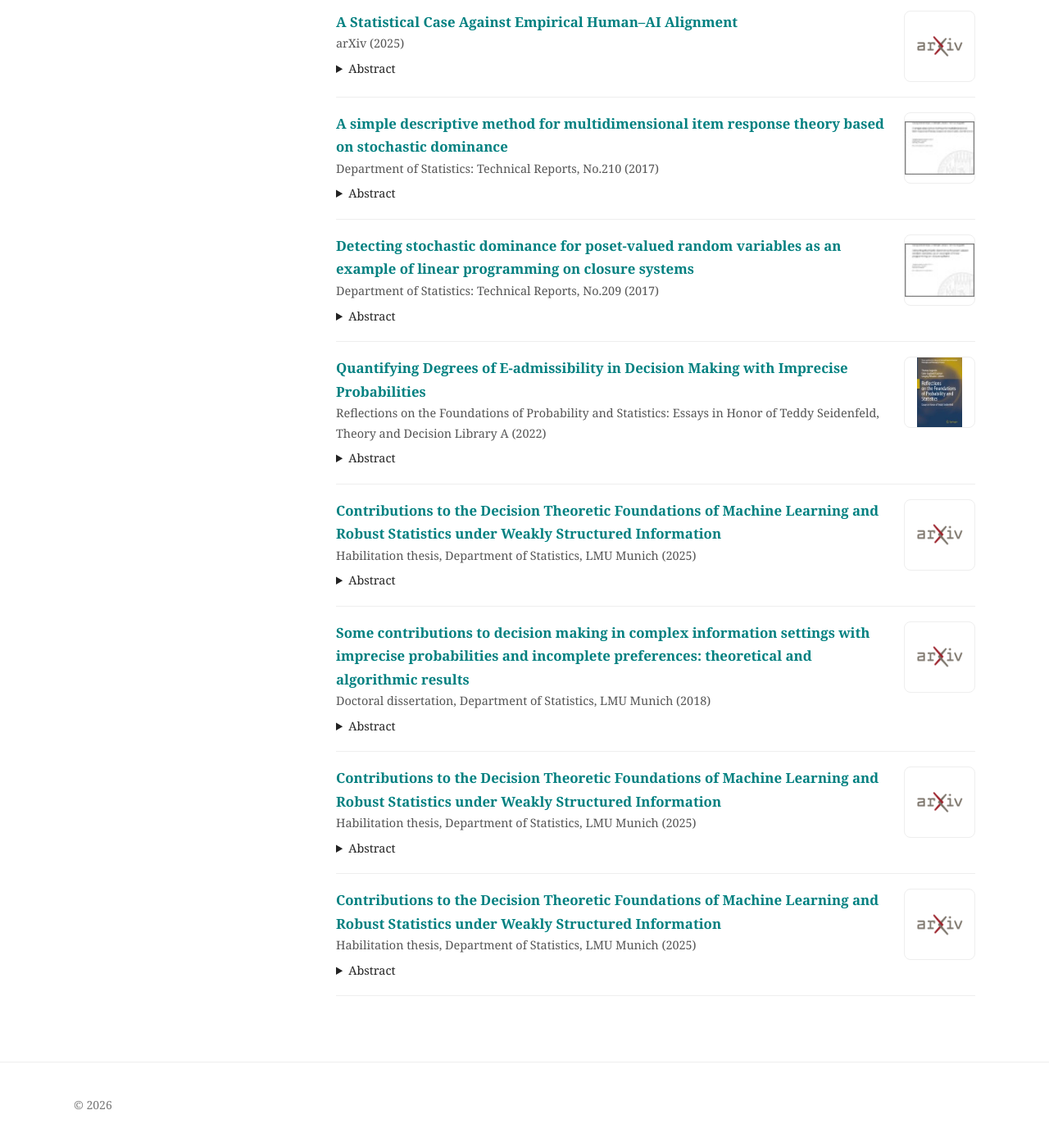
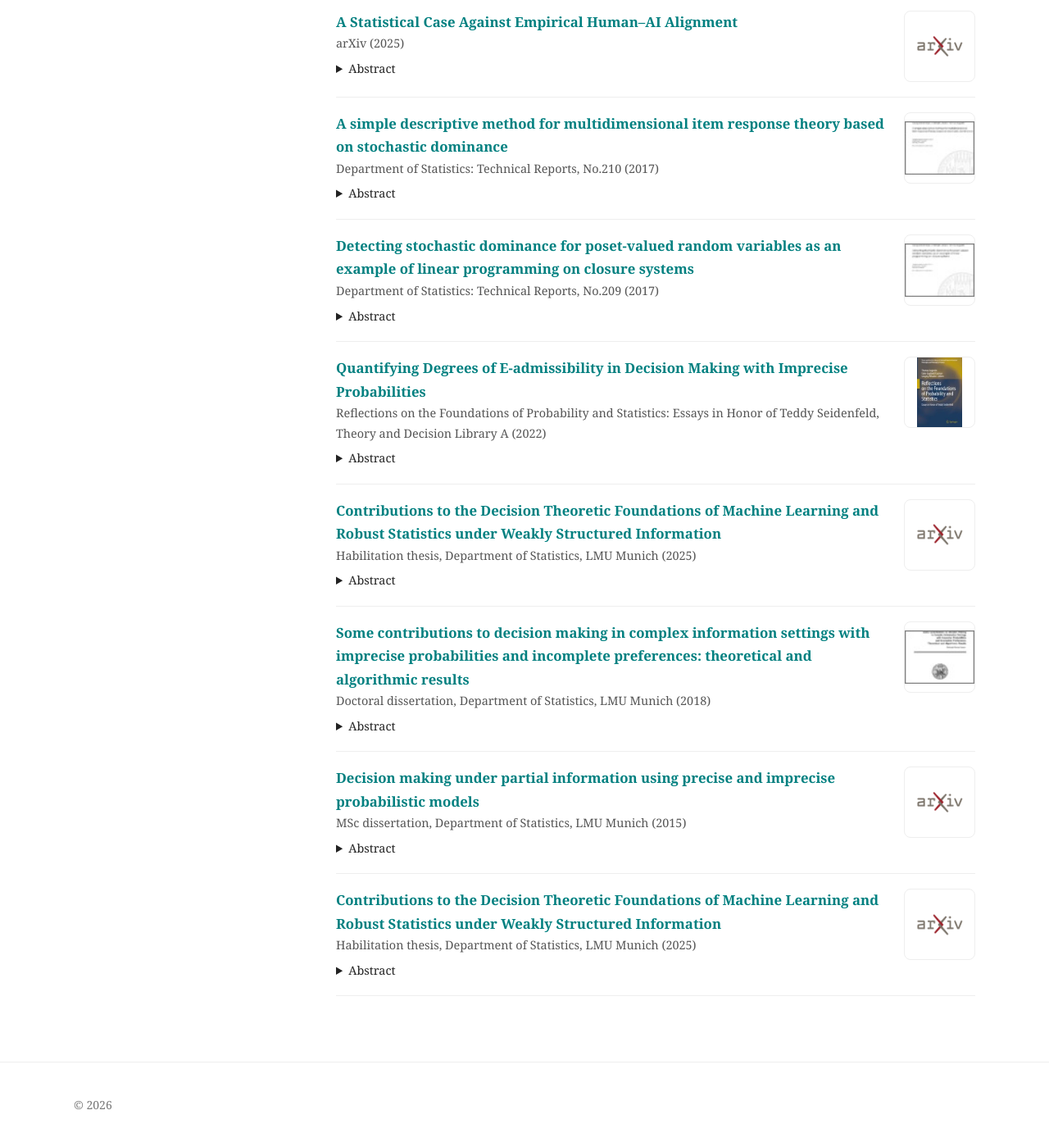
Before and after one commit to jansenc/jansenc.github.io, a Jekyll site: the page built from publications/index.md, in a window 1280 px wide and 1400 px high, scrolled down 3578 px. Shown: the top 1393 px of the window at 82% size. Built offline with Jekyll 4.4.1, drawn with Linux system fonts in a browser that asks for light colours; some of the changed text lies outside the part shown.

Commit message:
Update index.md

```diff
--- a/publications/index.md
+++ b/publications/index.md
@@ -498,16 +498,39 @@ as well as conservative bounds that are given by the application of Vapnik-Cherv
 
      </details>
   </div>
-  <img src="/assets/arxiv.jpg">
+  <img src="/assets/diss.jpg">
 </div>
 
 <div class="pub thesis">
   <div class="pub-left">
-    <div class="pub-title"><b><a href="https://arxiv.org/abs/2501.10195" class="paper-link">Contributions to the Decision Theoretic Foundations of Machine Learning and Robust Statistics under Weakly Structured Information</a></b></div>
-    <div class="pub-meta">Habilitation thesis, Department of Statistics, LMU Munich (2025)</div>
+    <div class="pub-title"><b><a href="https://doi.org/10.5282/ubm/epub.25591" class="paper-link">Decision making under partial information using precise and imprecise probabilistic models</a></b></div>
+    <div class="pub-meta">MSc dissertation, Department of Statistics, LMU Munich (2015)</div>
 
       <details><summary>Abstract</summary>
-    This paper is concerned with decision making using imprecise probabilities and looks at extensions and aspects of the criterion of E-admissibility, as introduced by Levi and extensively studied and advocated by Teddy Seidenfeld. In the first part, we introduce a decision criterion that allows for explicitly modeling how far maximal decisions in Walley’s sense are accepted to deviate from E-admissibility. We also provide an efficient and simple algorithm based on linear programming theory for this criterion. In the second part of the paper, we propose two measures for quantifying what we call the extent of E-admissibility of an E-admissible act, i.e. the size of the set of measures for which the corresponding act maximizes expected utility. The first measure is the maximal diameter of this set, while the second one relates to the maximal barycentric cube that can be inscribed into it. Also here, for both measures, we give linear programming algorithms capable to deal with them. Finally, we discuss some ideas in the context of ordinal decision theory. The paper concludes with a stylized application example illustrating all introduced concepts.
+    In this work we recall and discuss optimality criteria for decision making under
+uncertainty with respect to different assumptions concerning the structure of
+the information available. First, an overview of the basic concepts of classi
+cal decision theory is given. Here, particular emphasis is placed on explaining
+classical decision criteria (i.e. criteria for the case that the uncertainty can
+be characterized by using classical probabilistic models) from literature and
+discussing the assumptions underlying them (specifically Bernoulli-, Maximin
+and Hodges & Lehmann-criterion are discussed). Afterwards, in order to es
+tablish the mathematical basis necessary, a brief introduction to the theory of
+linear optimization is provided. Thereby, particular interest lies in recalling
+theoretical results concerning the resolvability of linear optimization problems.
+Subsequently, we demonstrate how linear optimization theory can be used to
+construct algorithms for determining optimal decisions (with respect to the
+classical criteria) in finite decision problems. Examples of concrete decision
+problems are given. Next, we give some (theoretical and practical) examples
+that support the idea of introducing imprecise probabilistic models to decision
+theory. Accordingly, two common generalizations of classical probability the
+ory are explained: Credal sets and interval probability. Connections of the
+two concepts are shown up. Finally, we recall criteria for optimal decision
+making, if the uncertainty is characterized by a credal set or an interval proba
+bility respectively (specifically interval dominance, E-admissibility, maximality,
+Γ-Maximin-criterion, Γ-Maximax-criterion and a criterion combining the two
+latter). Again, for all criteria discussed, we illustrate and explain algorithms
+for determining optimal decisions.
      </details>
   </div>
   <img src="/assets/arxiv.jpg">
```
